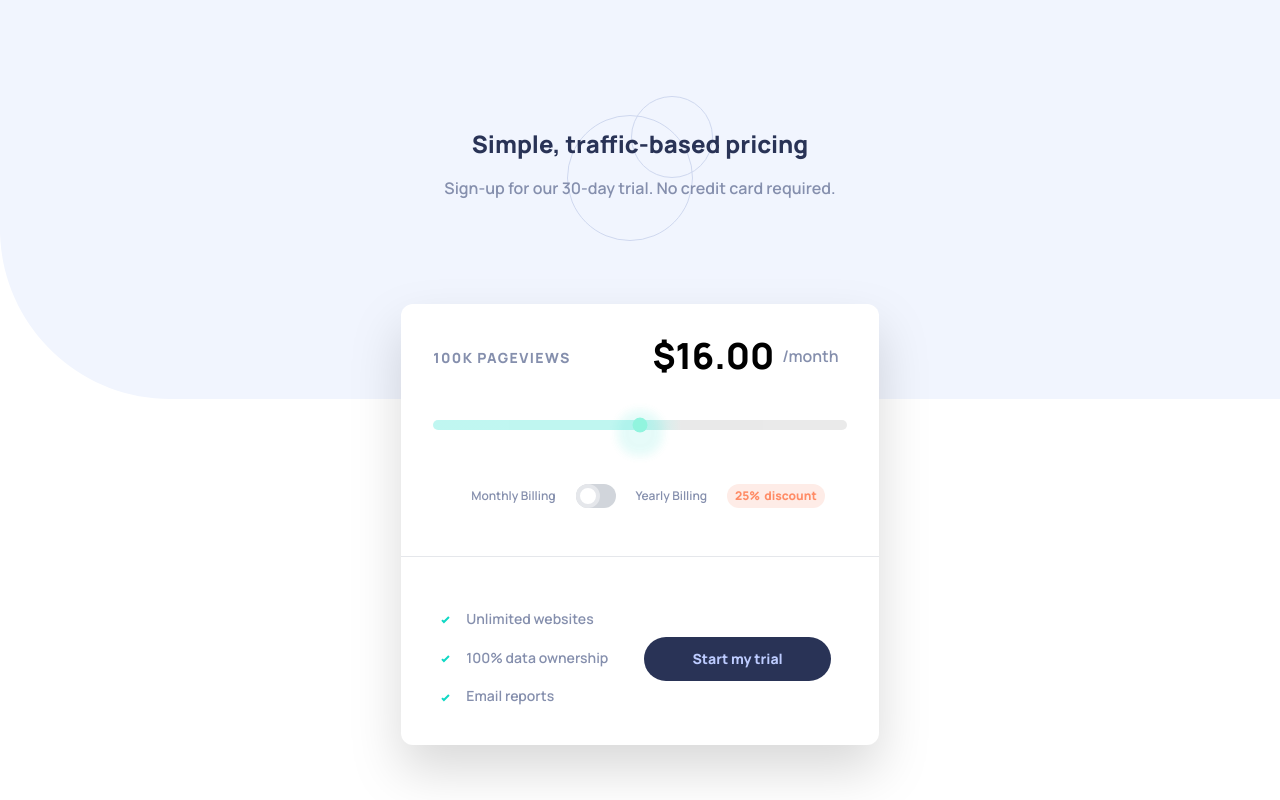
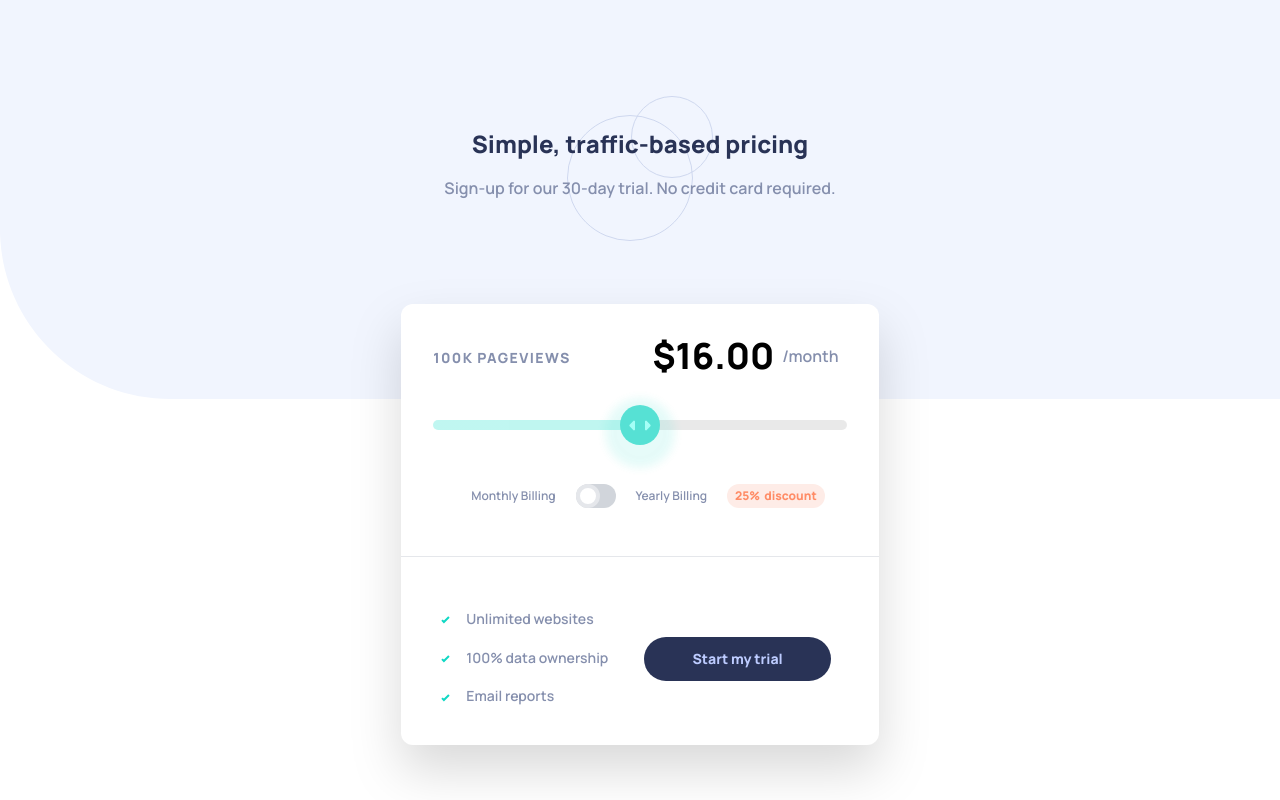
Before and after one commit to migsilva89/Interactive-pricing-component, a website: page public/index.html in a window 1280 px wide. Drawn offline with Linux system fonts and the light colour scheme.

Commit message:
now yes, final commit

```diff
--- a/public/index.html
+++ b/public/index.html
@@ -24,7 +24,7 @@
             -webkit-appearance: none;
             width:100%;
             height: 10px;
-            background: linear-gradient(90deg, rgb(165, 243, 235) 50%, rgb(225, 225, 225) 60%);
+            background: linear-gradient(90deg, rgb(165, 243, 235) 50%, rgb(225, 225, 225) 50%);
             outline:none;
             opacity: 0.7;
             -webkit-transition: 0.2s;
@@ -60,6 +60,7 @@
 
         /* CHROME */
         input[type="range"]::-webkit-slider-thumb {
+            -webkit-appearance: none;
             border: none; /*Removes extra border that FF applies*/
             border-radius: 100px;
             background-image: url("../images/icon-slider.svg");
@@ -75,7 +76,8 @@
 
          /* CHROME */
         input[type="range"]::-webkit-slider-thumb:hover {
-            background-color:#000000;
+            box-shadow: 0px 8px 10px 13px rgba(16, 213, 194, 0);
+            background-color:#16998c;
         }
 
     </style>
```
